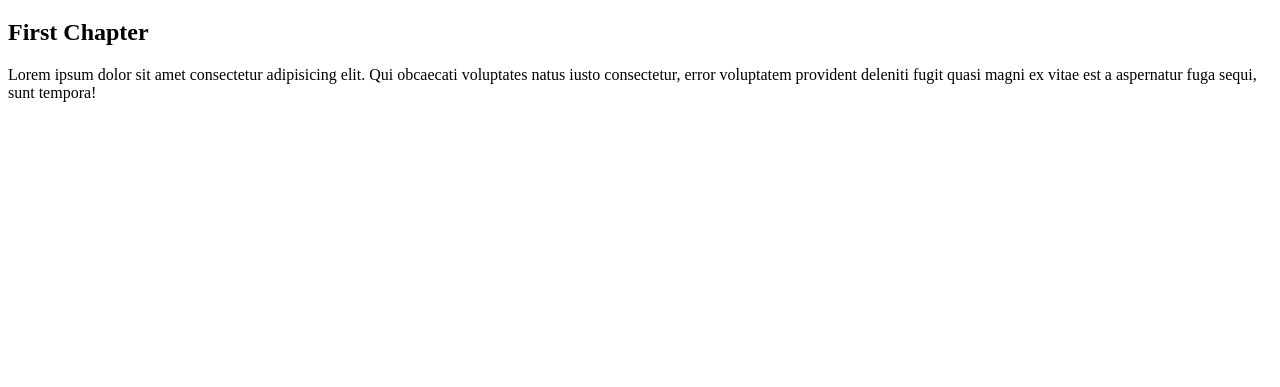
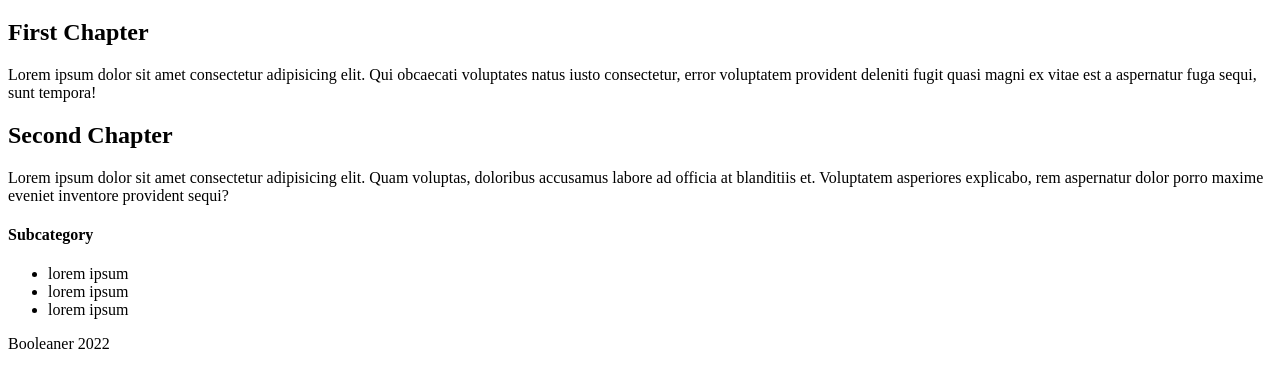
Before and after one commit to meta-ela/htmlcss-hello, a plain HTML site: page index.html in a window 1280 px wide. Shown: the part 61-448 px from the top of the page. Drawn offline with Linux system fonts and the light colour scheme.

Commit message:
Aggiunge testo e footer

```diff
--- a/index.html
+++ b/index.html
@@ -10,9 +10,22 @@
     <h1>Hello World</h1>
 
     <main>
+
         <h2>First Chapter</h2>
         <p>Lorem ipsum dolor sit amet consectetur adipisicing elit. Qui obcaecati voluptates natus iusto consectetur, error voluptatem provident deleniti fugit quasi magni ex vitae est a aspernatur fuga sequi, sunt tempora!</p>
 
+        <h2>Second Chapter</h2>
+        <p>Lorem ipsum dolor sit amet consectetur adipisicing elit. Quam voluptas, doloribus accusamus labore ad officia at blanditiis et. Voluptatem asperiores explicabo, rem aspernatur dolor porro maxime eveniet inventore provident sequi?</p>
+        <h4>Subcategory</h4>
+        <ul>
+            <li>lorem ipsum</li>
+            <li>lorem ipsum</li>
+            <li>lorem ipsum</li>
+        </ul>
+
     </main>
+
+    <footer>Booleaner 2022</footer>
+
 </body>
 </html>
```
